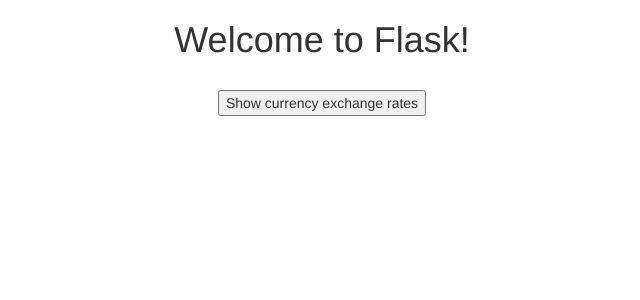
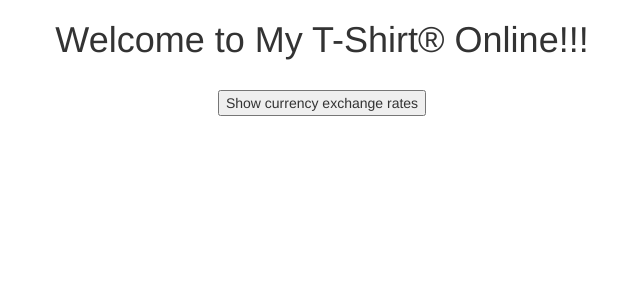
Before and after one commit to samGMIT/ProjectSAP, a Flask app: page / in a window 1280 px wide. Shown: the part 48-348 px from the top of the page, without its empty margins (318-958 px from the left). Run offline with Flask 2, Linux system fonts and the light colour scheme; some libraries are stand-ins or nearby versions.

Commit message:
last fix

```diff
--- a/templates/contact.html
+++ b/templates/contact.html
@@ -11,7 +11,7 @@
 
 <h2>Send us an e-mail!</h2>
 
-<form action="mailto:lucas.ccomp@egmail.com" method="post" enctype="text/plain">
+<form action="mailto:g00292346@gmit.ie" method="post" enctype="text/plain">
 Name:<br>
 <input type="text" name="name"><br>
 E-mail:<br>
--- a/templates/index.html
+++ b/templates/index.html
@@ -7,7 +7,7 @@
   </head>
   <body>
     <div class="container">
-      <h1>Welcome to Flask!</h2>
+      <h1>Welcome to My T-Shirt® Online!!!</h2>
       <br>
       <form action="/chart" method="get">
         <button type="submit" value="Show Charts">Show currency exchange rates</button>
```
